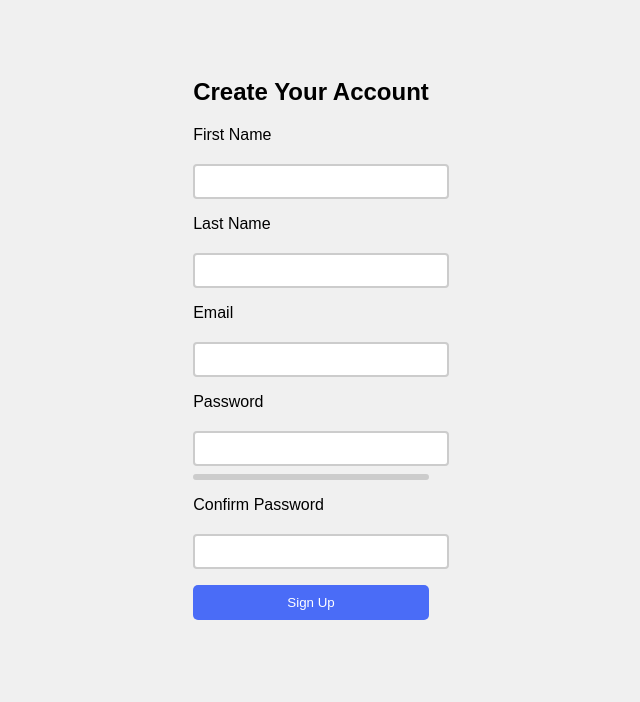
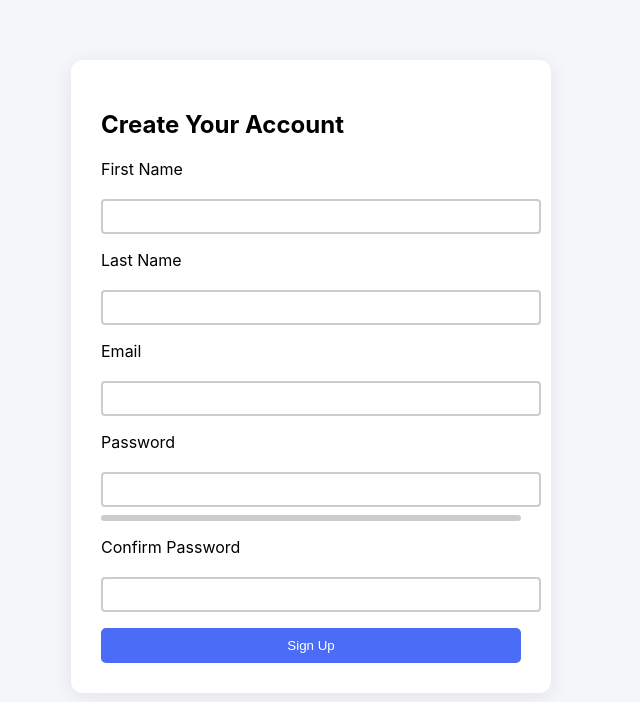
Before and after one commit to Cyber2Coder/signup-form, a plain HTML site: page index.html in a window 1280 px wide. Shown: the whole page, without its empty margins (329-969 px from the left). Drawn offline with Linux system fonts and the light colour scheme.

Commit message:
update .css and .html files to improve the design and layout of the signup form.

```diff
--- a/style.css
+++ b/style.css
@@ -1,18 +1,26 @@
 body {
-  font-family: Arial, sans-serif;
-  background: #f0f0f0;
-  display: flex;
-  justify-content: center;
-  padding-top: 50px;
+  font-family: 'Inter', 'Segoe UI', Roboto, sans-serif;
+  background: #f4f6f9;
+  margin: 0;
+  padding: 0;
 }
 
-.container {
-  background: white;
+
+.form-container {
+  max-width: 420px;
+  margin: 60px auto;
   padding: 30px;
-  border-radius: 10px;
-  width: 350px;
-  box-shadow: 0 0 10px rgba(0,0,0,0.1);
+  background: #ffffff;
+  border-radius: 12px;
+  box-shadow: 0 4px 20px rgba(0,0,0,0.08);
+  animation: fadeIn 0.4s ease;
 }
+
+@keyframes fadeIn {
+  from { opacity: 0; transform: translateY(10px); }
+  to { opacity: 1; transform: translateY(0); }
+}
+
 
 label {
   display: block;
```
